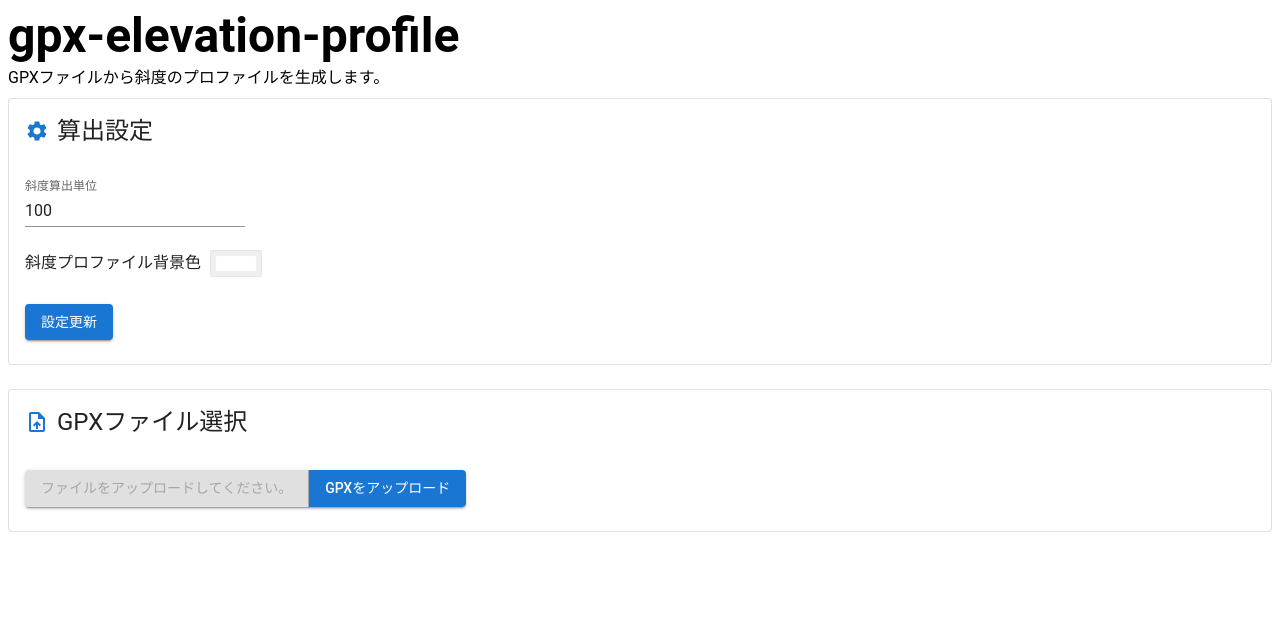
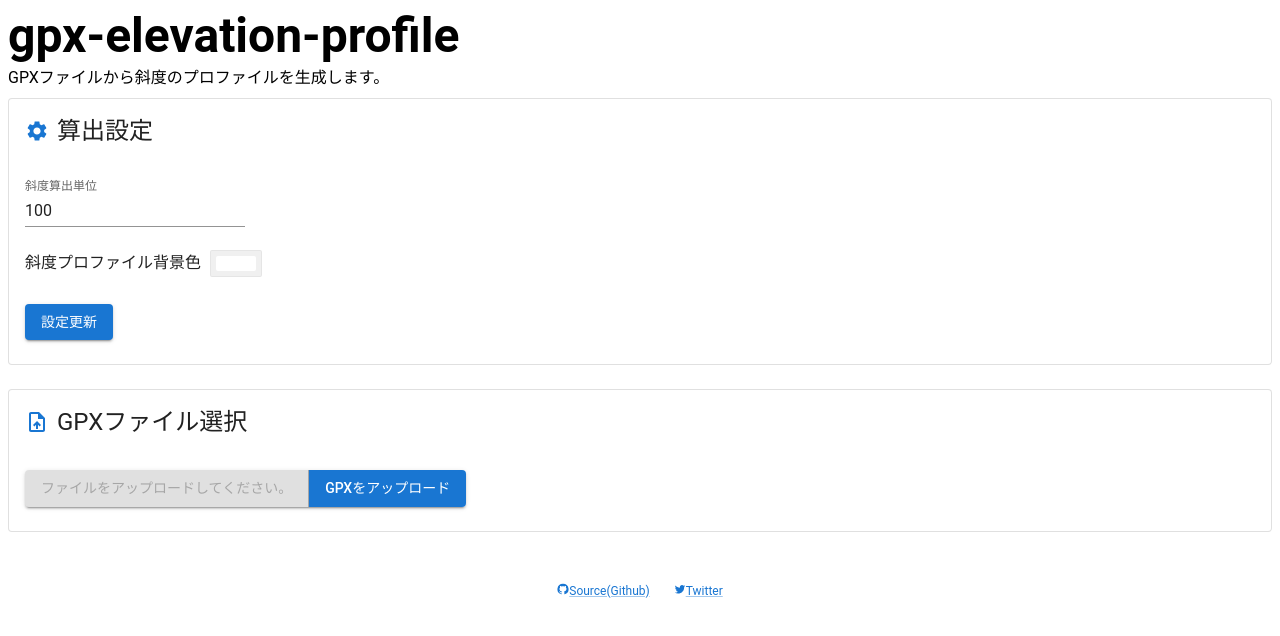
Before and after one commit to aoisupersix/gpx-elevation-profile, a React app: page / in a window 1280 px wide. Shown: the top 636 px of the page. Built offline with nearby package versions, Linux system fonts and the light colour scheme; the HTML template or start-up script is replaced by a standard one.

Commit message:
feat: add footer links.

```diff
--- a/src/components/App.tsx
+++ b/src/components/App.tsx
@@ -8,6 +8,7 @@ import { DistancePoint } from '../models/distance-point'
 import { convertPoints } from '../models/point-converter'
 import { defaultSetting, ProfileSetting } from '../models/profile-setting'
 import { ElevationViewer } from './ElevationViewer'
+import { Footer } from './Footer'
 import { GpxUploader } from './GpxUploader'
 import { ProfileSettingForm } from './ProfileSettingForm'
 import { Spacer } from './Spacer'
@@ -109,6 +110,7 @@ const App = () => {
                         setting={setting}
                     />
                 )}
+                <Footer />
             </ThemeProvider>
         </div>
     )
--- /dev/null
+++ b/src/components/Footer.tsx
@@ -0,0 +1,23 @@
+import React from 'react'
+
+import GitHubIcon from '@mui/icons-material/GitHub'
+import TwitterIcon from '@mui/icons-material/Twitter'
+import { Link, Stack } from '@mui/material'
+
+export const Footer: React.FC<Record<string, never>> = ({}) => {
+    return (
+        <Stack direction="row" gap={3} justifyContent="center">
+            <Link
+                href="https://github.com/aoisupersix/gpx-elevation-profile"
+                variant="caption"
+            >
+                <GitHubIcon fontSize="inherit" />
+                Source(Github)
+            </Link>
+            <Link href="https://twitter.com/aoisupersix" variant="caption">
+                <TwitterIcon fontSize="inherit" />
+                Twitter
+            </Link>
+        </Stack>
+    )
+}
```
